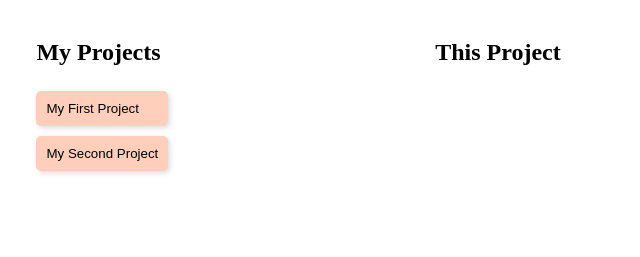
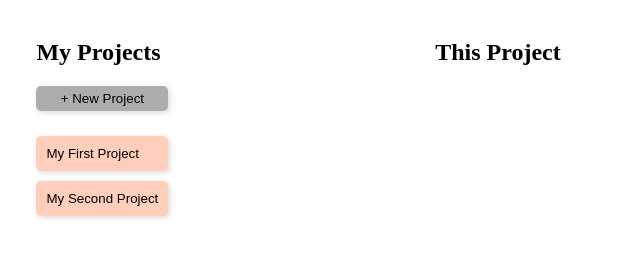
Before and after one commit to rann143/ToDoList, a website with bundled scripts: page dist/index.html in a window 1280 px wide. Shown: the part 69-326 px from the top of the page, without its empty margins (208-848 px from the left). Built offline with nearby package versions, Linux system fonts and the light colour scheme.

Commit message:
create button to add a new project; functionality not complete yet. Doesn't yet add project

```diff
--- a/src/index.js
+++ b/src/index.js
@@ -1,8 +1,10 @@
 import { ProjectManager } from './project.js';
 import { ToDoManager } from './todos.js';
 import { createHomePage,
-    addProjectToList,
-    createThisProjectSection, } from './screendisplay.js';
+        addProjectToList,
+        createThisProjectSection,
+        createAddNewProjectButton,
+        } from './screendisplay.js';
 
 console.log("Big Dawgs STAY barkin");
 
@@ -13,4 +15,5 @@ console.log(ToDoManager().getToDos());
 
 console.log(ProjectManager().getMyProjects());
 
+createAddNewProjectButton();
 addProjectToList();
--- a/src/screendisplay.js
+++ b/src/screendisplay.js
@@ -51,11 +51,29 @@ const addProjectToList = () => {
 
 }
 
+const createAddNewProjectButton = () => {
+
+    const projectListDiv = document.querySelector('#proj-list-div');
+
+    const dialog = document.querySelector("dialog");
+
+    const newProjectBtn = document.createElement('button');
+    newProjectBtn.setAttribute('id', 'new-proj-button');
+    newProjectBtn.textContent = "+ New Project";
+
+    newProjectBtn.addEventListener('click', event => {
+        dialog.showModal();
+    })
+
+    projectListDiv.appendChild(newProjectBtn);
+
+    return projectListDiv;
+
+}
+
 const createThisProjectSection = () => {
 
     const currentProjectDiv = document.querySelector('#current-proj-div');
-
-
 
 }
 
@@ -65,5 +83,6 @@ const createThisProjectSection = () => {
 export {
     createHomePage,
     addProjectToList,
+    createAddNewProjectButton,
     createThisProjectSection,
  };
--- a/src/style.css
+++ b/src/style.css
@@ -40,3 +40,12 @@ body {
     box-shadow: 2px 2px 5px rgba(163, 163, 163, 0.363);
     text-align: start;
 }
+
+#new-proj-button {
+    background-color: rgb(173, 173, 173);
+    box-shadow: 2px 2px 5px rgba(163, 163, 163, 0.363);
+    border: none;
+    border-radius: 5px;
+    padding: 5px;
+    margin-bottom: 20px;
+}
```
Also changed, not shown: dist/index.html, dist/main.js.
